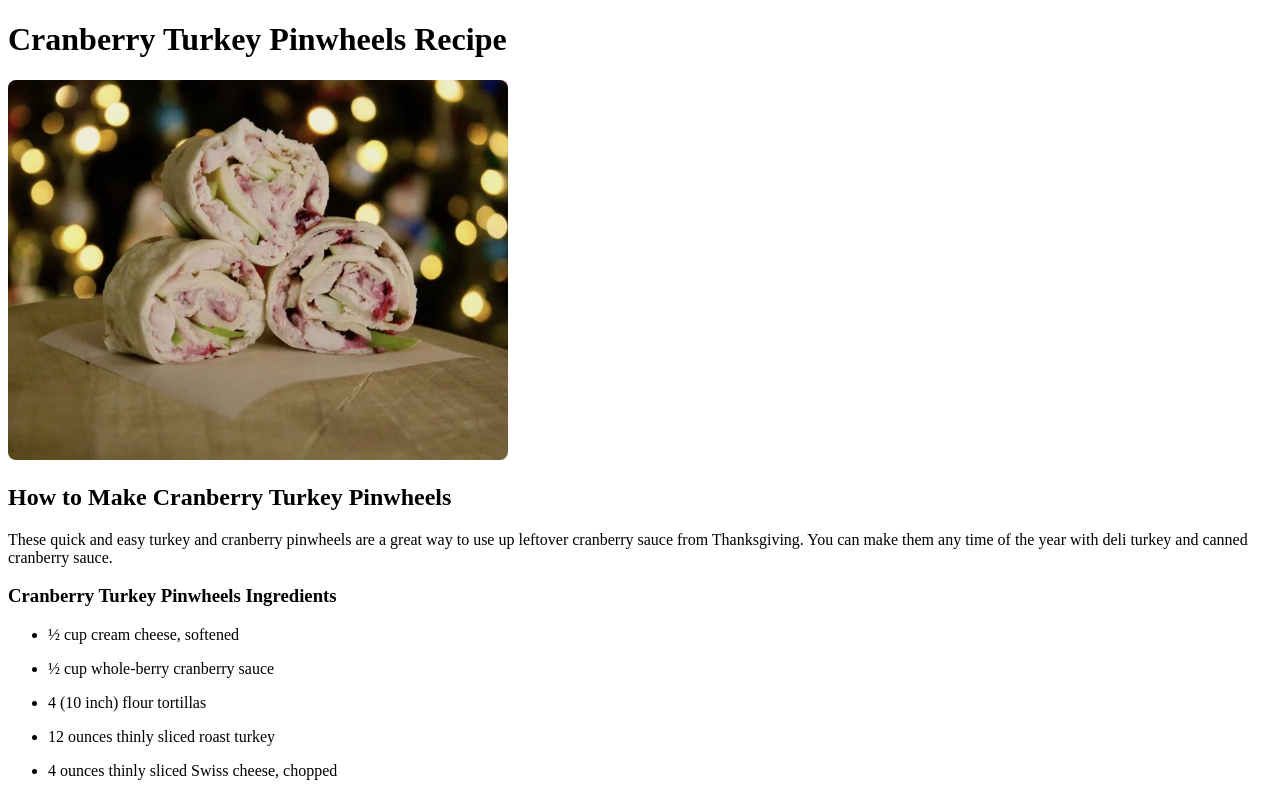
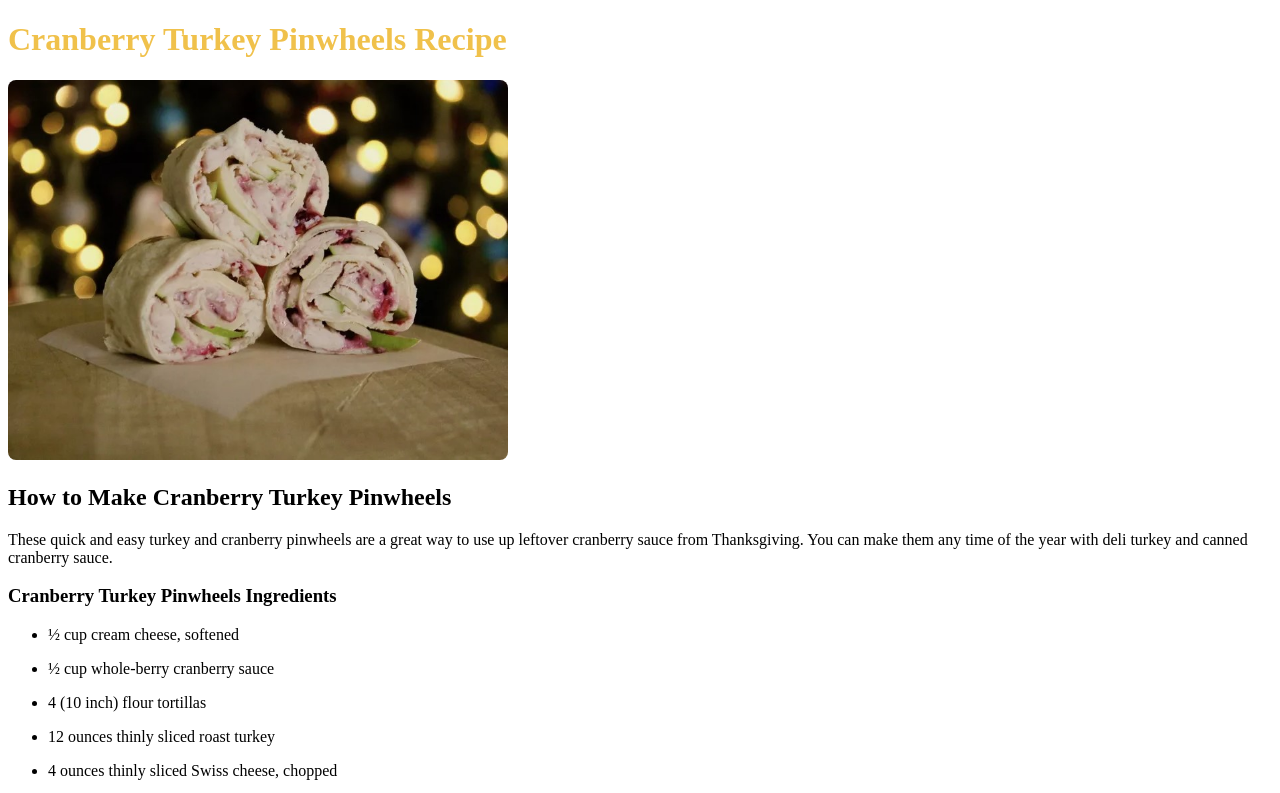
Before and after one commit to BH1036284/html_2, a plain HTML site: page recipes/cranberry-turkey-pinwheels.html in a window 1280 px wide. Shown: the top 793 px of the page. Drawn offline with Linux system fonts and the light colour scheme.

Commit message:
CSS Assignment 5

```diff
--- a/recipes/cranberry-turkey-pinwheels.html
+++ b/recipes/cranberry-turkey-pinwheels.html
@@ -15,7 +15,7 @@
     <link rel="stylesheet" href="style.css">
 </head>
 <body>
-    <h1>Cranberry Turkey Pinwheels Recipe</h1>
+    <h1 class="thanksgiving-text">Cranberry Turkey Pinwheels Recipe</h1>
     <img class="rounded-img" src="cranberry-turkey-pinwheels.jpg" alt="Picture of Cranberry Turkey Pinwheels" width="300" height="200">
 
 
```
